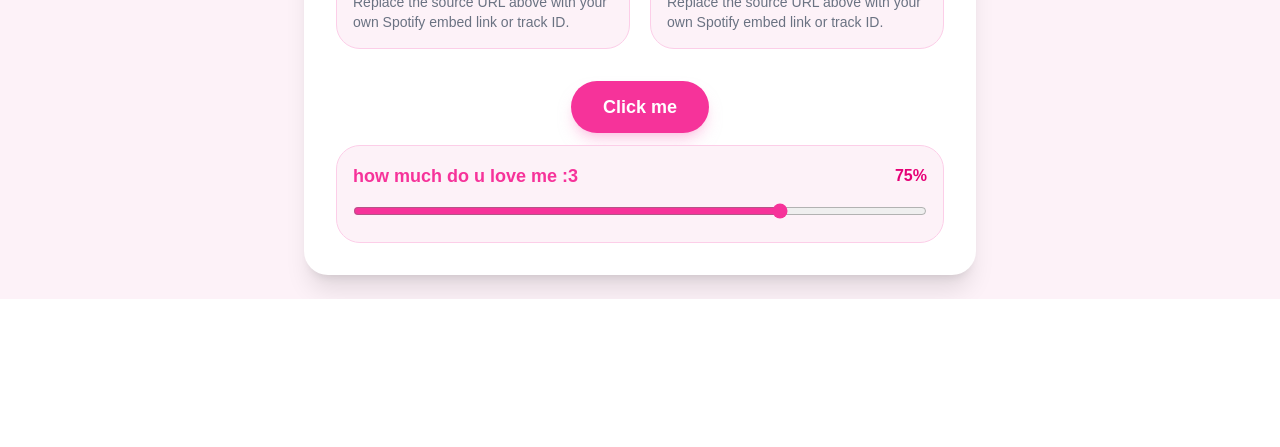
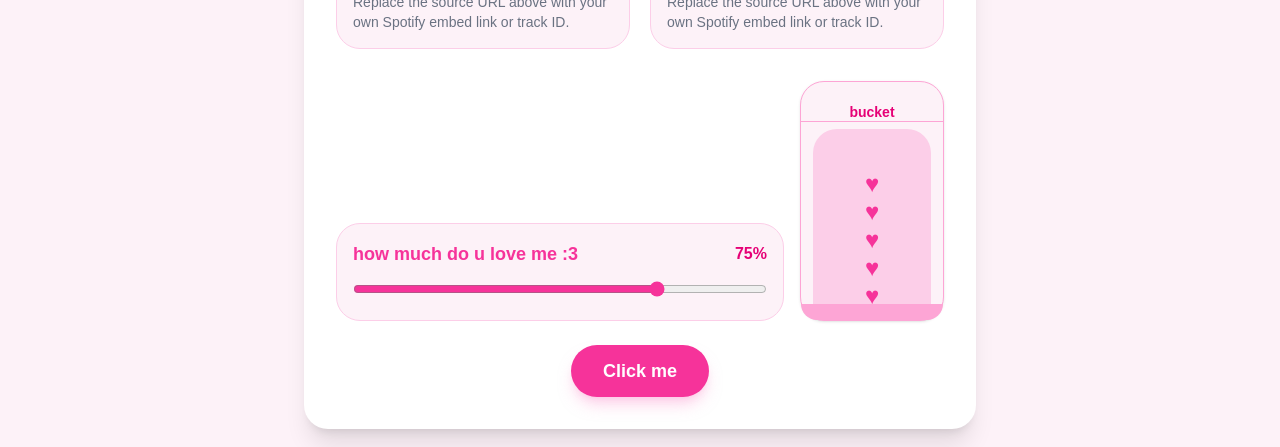
Before and after one commit to AlwaysAkmed/SwethatiAndAkmed, a Next.js app: page /letter in a window 1280 px wide. Shown: the part 1387-1834 px from the top of the page. Before the commit the page ends 1686 px from the top, so only its background shows below. Built offline with nearby package versions, Linux system fonts and the light colour scheme.

Commit message:
added cool stuff

```diff
--- a/app/layout.tsx
+++ b/app/layout.tsx
@@ -1,7 +1,7 @@
 import "./globals.css";
 
 export const metadata = {
-  title: "Our Test",
+  title: "Our Journey",
   description: "Interactive experience",
 };
 
--- a/app/letter/page.tsx
+++ b/app/letter/page.tsx
@@ -1,10 +1,11 @@
 "use client";
 
-import { useState } from "react";
+import { useRef, useState } from "react";
 
 export default function LetterPage() {
   const [clickMessage, setClickMessage] = useState("");
   const [loveLevel, setLoveLevel] = useState(75);
+  const timeoutRef = useRef<number | null>(null);
   const trackSources = [
     "https://open.spotify.com/embed/track/6FMMd1fixOMmhplCevpjL7?utm_source=generator&si=50764b4117134662",
     "https://open.spotify.com/embed/track/0PG9fbaaHFHfre2gUVo7AN?utm_source=generator&si=46829aa410f8413f",
@@ -19,6 +20,17 @@ export default function LetterPage() {
 
     const match = source.match(/([A-Za-z0-9]{22})$/);
     return match ? `https://open.spotify.com/embed/track/${match[1]}` : null;
+  }
+
+  function handleClick() {
+    setClickMessage("I love you 💗");
+    if (timeoutRef.current) {
+      window.clearTimeout(timeoutRef.current);
+    }
+    timeoutRef.current = window.setTimeout(() => {
+      setClickMessage("");
+      timeoutRef.current = null;
+    }, 3000);
   }
 
   return (
@@ -125,10 +137,58 @@ Akmed
           </div>
         </div>
 
-        <div className="mt-8 flex flex-col items-center gap-3">
+        <div className="mt-8 flex flex-col items-center gap-6">
+          <div className="w-full flex flex-col gap-4 md:flex-row md:items-end md:justify-between">
+            <div className="flex-1 rounded-3xl border border-pink-200 bg-pink-50 p-4 text-left text-gray-700">
+              <div className="flex items-center justify-between mb-3">
+                <span className="text-lg font-semibold text-pink-500">
+                  how much do u love me :3
+                </span>
+                <span className="text-pink-600 font-semibold">{loveLevel}%</span>
+              </div>
+              <input
+                type="range"
+                min="0"
+                max="101"
+                value={loveLevel}
+                onChange={(event) => setLoveLevel(Number(event.target.value))}
+                className="w-full accent-pink-500"
+              />
+            </div>
+
+            <div className="relative h-60 w-36 rounded-3xl border border-pink-300 bg-pink-50 p-3 text-center text-gray-700 shadow-sm">
+              <div className="absolute inset-x-3 bottom-3 rounded-t-3xl bg-pink-200 transition-all duration-300"
+                style={{ height: `${Math.min(loveLevel, 100)}%` }}
+              />
+              <div className="absolute inset-x-3 bottom-3 flex flex-col items-center justify-end gap-1 overflow-hidden h-full">
+                {Array.from({ length: Math.min(6, Math.ceil(Math.min(loveLevel, 100) / 18)) }).map((_, index) => (
+                  <span key={index} className="text-pink-500 text-2xl leading-none">
+                    ♥
+                  </span>
+                ))}
+              </div>
+              {loveLevel > 100 ? (
+                <div className="absolute left-1/2 top-1/2 -translate-x-1/2 -translate-y-1/2 flex flex-col items-center gap-1">
+                  <span className="text-pink-500 text-3xl animate-bounce">♥</span>
+                  <span
+                    className="text-pink-500 text-3xl animate-bounce"
+                    style={{ animationDelay: "0.2s" }}
+                  >
+                    ♥
+                  </span>
+                </div>
+              ) : null}
+              <div className="absolute inset-x-0 bottom-0 h-4 rounded-b-3xl bg-pink-300" />
+              <div className="absolute inset-x-0 top-0 h-10 border-b border-pink-300" />
+              <div className="relative z-10 mt-2 text-sm font-semibold text-pink-600">
+                bucket
+              </div>
+            </div>
+          </div>
+
           <button
             type="button"
-            onClick={() => setClickMessage("I love you 💗")}
+            onClick={handleClick}
             className="rounded-full bg-pink-500 px-8 py-3 text-white text-lg font-semibold shadow-lg shadow-pink-300/50 transition hover:scale-105"
           >
             Click me
@@ -136,24 +196,17 @@ Akmed
           {clickMessage ? (
             <p className="text-pink-600 text-xl font-semibold">{clickMessage}</p>
           ) : null}
+        </div>
 
-          <div className="w-full rounded-3xl border border-pink-200 bg-pink-50 p-4 text-left text-gray-700">
-            <div className="flex items-center justify-between mb-3">
-              <span className="text-lg font-semibold text-pink-500">
-                how much do u love me :3
-              </span>
-              <span className="text-pink-600 font-semibold">{loveLevel}%</span>
+        {clickMessage ? (
+          <div className="fixed inset-0 z-50 flex items-center justify-center bg-black/50 px-6 py-10">
+            <div className="max-w-4xl rounded-[2rem] bg-white/95 px-8 py-12 text-center shadow-2xl shadow-pink-300/50">
+              <p className="text-[clamp(3rem,8vw,8rem)] font-black uppercase text-pink-600">
+                {clickMessage}
+              </p>
             </div>
-            <input
-              type="range"
-              min="0"
-              max="100"
-              value={loveLevel}
-              onChange={(event) => setLoveLevel(Number(event.target.value))}
-              className="w-full accent-pink-500"
-            />
           </div>
-        </div>
+        ) : null}
 
       </div>
     </main>
```
